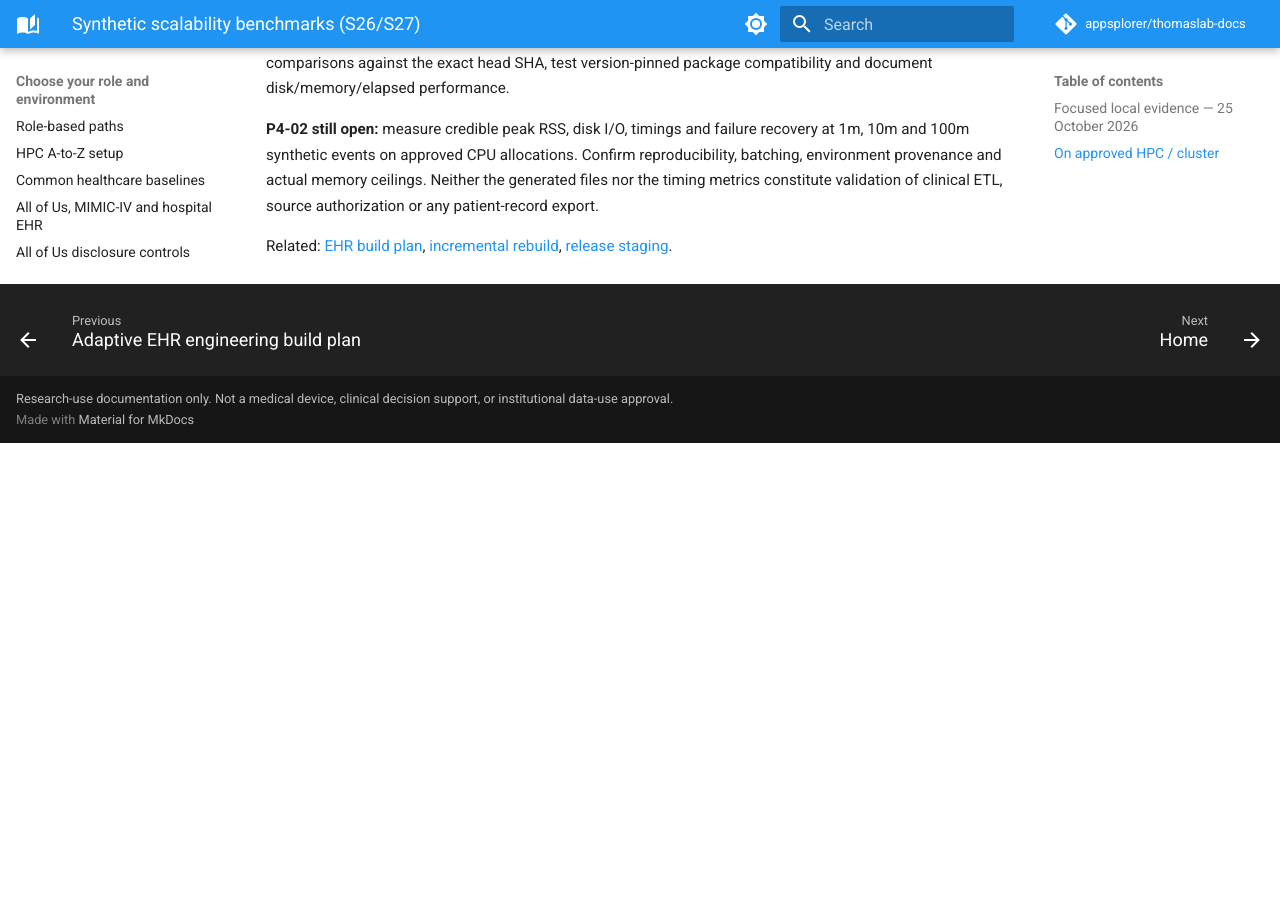
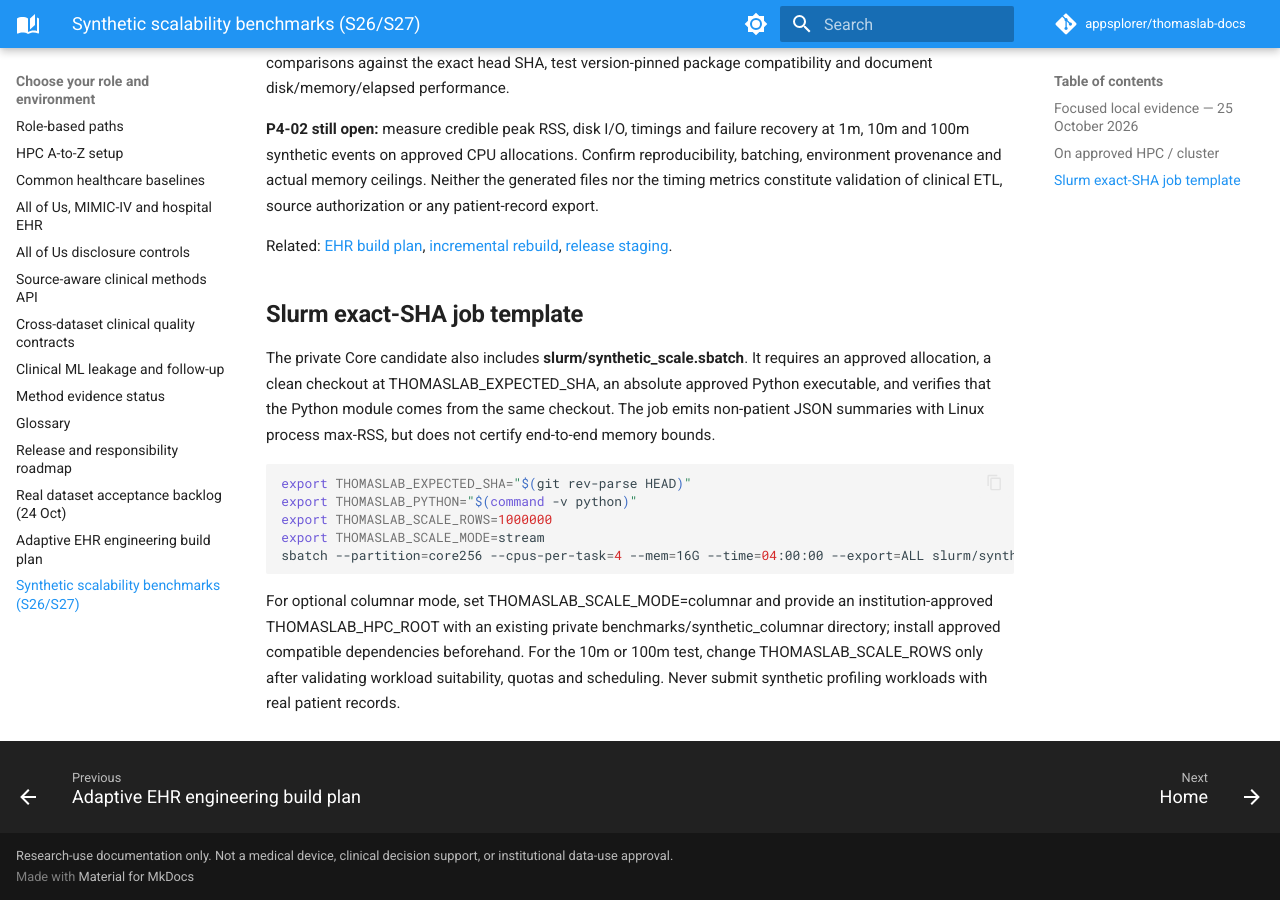
Before and after one commit to appsplorer/thomaslab-docs, an MkDocs documentation site: the page built from docs/reference/functions/synthetic_scale.md, in a window 1280 px wide and 900 px high, scrolled down 1314 px. Built offline with MkDocs 1.6.1 and Material for MkDocs 9.7.7, drawn with Linux system fonts in a browser that asks for light colours; comment, search, counter and statistics services are not loaded; before the commit the page ends 1757 px from its top, so only the background shows below that.

Commit message:
docs(hpc): mirror guarded synthetic scalability Slurm template

```diff
--- a/docs/reference/functions/synthetic_scale.md
+++ b/docs/reference/functions/synthetic_scale.md
@@ -41,3 +41,18 @@
 **P4-02 still open:** measure credible peak RSS, disk I/O, timings and failure recovery at 1m, 10m and 100m synthetic events on approved CPU allocations. Confirm reproducibility, batching, environment provenance and actual memory ceilings. Neither the generated files nor the timing metrics constitute validation of clinical ETL, source authorization or any patient-record export.
 
 Related: [EHR build plan](../../guides/ehr-platform-build-plan.md), [incremental rebuild](incremental_rebuild.md), [release staging](atomic_release_stage.md).
+
+
+## Slurm exact-SHA job template
+
+The private Core candidate also includes **slurm/synthetic_scale.sbatch**. It requires an approved allocation, a clean checkout at THOMASLAB_EXPECTED_SHA, an absolute approved Python executable, and verifies that the Python module comes from the same checkout. The job emits non-patient JSON summaries with Linux process max-RSS, but does not certify end-to-end memory bounds.
+
+~~~bash
+export THOMASLAB_EXPECTED_SHA="$(git rev-parse HEAD)"
+export THOMASLAB_PYTHON="$(command -v python)"
+export THOMASLAB_SCALE_ROWS=1000000
+export THOMASLAB_SCALE_MODE=stream
+sbatch --partition=core256 --cpus-per-task=4 --mem=16G --time=04:00:00 --export=ALL slurm/synthetic_scale.sbatch
+~~~
+
+For optional columnar mode, set THOMASLAB_SCALE_MODE=columnar and provide an institution-approved THOMASLAB_HPC_ROOT with an existing private benchmarks/synthetic_columnar directory; install approved compatible dependencies beforehand. For the 10m or 100m test, change THOMASLAB_SCALE_ROWS only after validating workload suitability, quotas and scheduling. Never submit synthetic profiling workloads with real patient records.
```
